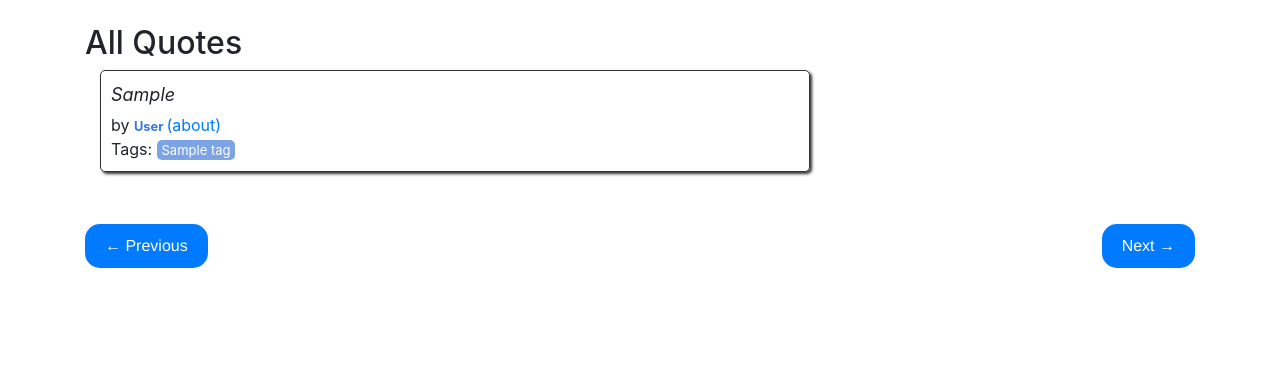
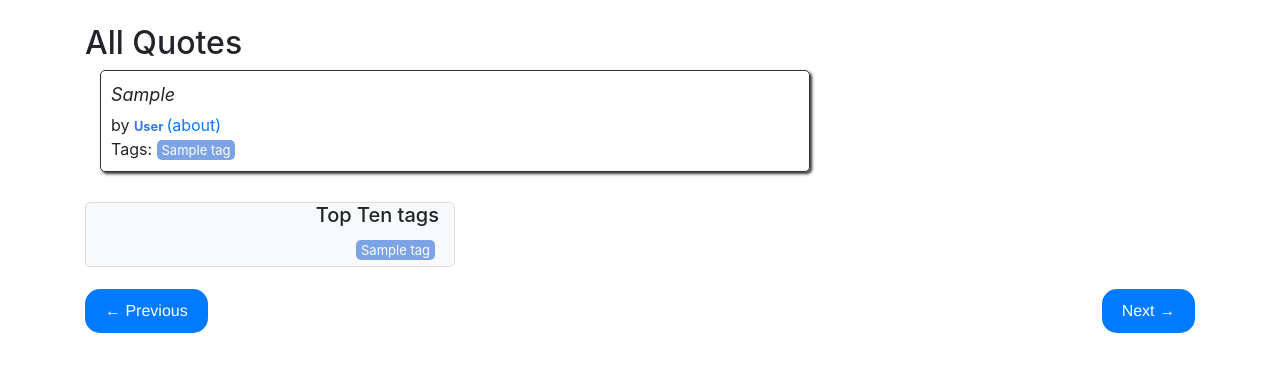
Before and after one commit to BogdanKozlov35/python_web_10_v2, a Django app: page / in a window 1280 px wide. Shown: the part 56-428 px from the top of the page. Run offline with Django 5.2, Linux system fonts and the light colour scheme; tables that the repository leaves empty hold one stand-in row (values such as "Sample post"); some libraries are stand-ins or nearby versions.

Commit message:
first commit

```diff
--- a/quotes_project/app_quotes/models.py
+++ b/quotes_project/app_quotes/models.py
@@ -14,14 +14,14 @@ class Authors(models.Model):
     slug = models.SlugField(unique=True, null=False)
 
 
-    def __str__(self):
-        return self.fullname
-
-
     def save(self, *args, **kwargs):
         if not self.slug:
             self.slug = slugify(self.fullname)
         super().save(*args, **kwargs)
+
+    def __str__(self):
+        return self.fullname
+
 
 
 class Tag(models.Model):
--- a/quotes_project/app_quotes/static/app_quotes/style.css
+++ b/quotes_project/app_quotes/static/app_quotes/style.css
@@ -17,6 +17,8 @@ body {
     margin-left: auto;
     padding-left: 15px;
     padding-right: 15px;
+
+    justify-content: space-between;
 }
 
 .row {
@@ -136,3 +138,55 @@ p {
 .copyright {
     text-align: center;
 }
+
+.tags-box {
+    text-align: right;
+    position: relative;
+    min-height: 1px;
+    padding-left: 15px;
+    padding-right: 15px;
+}
+
+.tags-box h2 {
+    margin-top: 0px;
+}
+
+.tag-item {
+    display: block;
+    margin: 4px;
+}
+
+
+
+
+/* style.css */
+
+.quotes-box {
+    flex: 0 0 65%;
+    padding-right: 15px;
+}
+
+.tags-box {
+    flex: 0 0 20%;
+    padding-left: 15px;
+    background-color: #f8f9fa;
+    border: 1px solid #ddd;
+    border-radius: 5px;
+}
+
+.tags-box h2 {
+    font-size: 20px;
+    margin-bottom: 10px;
+}
+
+.tag-item {
+    display: block;
+    margin-bottom: 5px;
+
+.tag-item a {
+    text-decoration: none;
+    color: #007bff;
+
+.tag-item a:hover {
+    text-decoration: underline;
+}
--- a/quotes_project/app_quotes/templates/app_quotes/author_detail.html
+++ b/quotes_project/app_quotes/templates/app_quotes/author_detail.html
@@ -6,7 +6,7 @@
 
 
 {% extends "app_users/base.html" %}
-{% block title %}{{ author.name }}{% endblock %}
+{% block title %}{{ author.fullname }}{% endblock %}
     {% csrf_token %}
     {{ form|crispy }}
 {% block content %}
--- a/quotes_project/app_quotes/templates/app_quotes/home.html
+++ b/quotes_project/app_quotes/templates/app_quotes/home.html
@@ -28,6 +28,15 @@
     </div>
 </div>
 
+    <div class="col-md-4 tags-box">
+        <h2>Top Ten tags</h2>
+        {% for tag in top_tags %}
+        <span class="tag-item">
+            <a class="tag" href="{% url 'app_quotes:quotes_by_tag' tag=tag.name %}">{{ tag.name }}</a>
+        </span>
+        {% endfor %}
+    </div>
+
 <nav>
     <ul class="pager">
         <li class="previous {% if not quotes.has_previous %}disabled{% endif %}">
--- a/quotes_project/app_quotes/urls.py
+++ b/quotes_project/app_quotes/urls.py
@@ -1,19 +1,8 @@
-from django.contrib import admin
-from django.urls import path, include
-
-from .views import AddTagView, AddAuthorView, AddQuoteView, HomeView, AuthorListView, AuthorDetailView
+from django.urls import path
+from .views import AddTagView, AddAuthorView, AddQuoteView, HomeView, AuthorListView, AuthorDetailView, QuotesByTagView
 
 app_name = 'app_quotes'
 
-# urlpatterns = [
-#
-#     path("add_tag/", AddTagView.as_view(), name='add_tag'),
-#     path('add_author/', AddAuthorView.as_view(), name='add_author'),
-#     path('add_quote/', AddQuoteView.as_view(), name='add_quote'),
-#     path('', HomeView.as_view(), name='home'),
-#     path('authors/', AuthorListView.as_view(), name='author_list'),
-#     path('author/<slug:slug>/', AuthorDetailView.as_view(), name='author_detail'),
-# ]
 
 urlpatterns = [
     path('', HomeView.as_view(), name='home'),
@@ -22,4 +11,5 @@ urlpatterns = [
     path('add_tag/', AddTagView.as_view(), name='add_tag'),
     path('add_author/', AddAuthorView.as_view(), name='add_author'),
     path('add_quote/', AddQuoteView.as_view(), name='add_quote'),
+    path('tag/<str:tag>/', QuotesByTagView.as_view(), name='quotes_by_tag'),
 ]
--- a/quotes_project/app_quotes/views.py
+++ b/quotes_project/app_quotes/views.py
@@ -1,4 +1,5 @@
 from django.contrib.auth.mixins import LoginRequiredMixin
+from django.db.models import Count
 from django.shortcuts import render, get_object_or_404
 from django.urls import reverse_lazy
 from django.views.generic import ListView, CreateView, DetailView
@@ -8,8 +9,6 @@ from django.core.paginator import Paginator, PageNotAnInteger, EmptyPage
 from .forms import TagForm, AuthorForm, QuoteForm
 from .models import Quote, Authors, Tag
 
-
-# Create your views here.
 
 class HomeView(ListView):
     model = Quote
@@ -31,6 +30,7 @@ class HomeView(ListView):
             quotes = paginator.page(paginator.num_pages)
 
         context['quotes'] = quotes
+        context['top_tags'] = Tag.objects.annotate(num_quotes=Count('quote')).order_by('-num_quotes')[:10]
         return context
 
 
@@ -86,3 +86,18 @@ class AddQuoteView(LoginRequiredMixin, CreateView):
 def quote_list(request):
     quotes = Quote.objects.all()
     return render(request, 'app_quotes/home.html', {'quotes': quotes})
+
+
+class QuotesByTagView(ListView):
+    model = Quote
+    template_name = 'app_quotes/quotes_by_tag.html'
+    context_object_name = 'quotes'
+
+    def get_queryset(self):
+        tag = get_object_or_404(Tag, name=self.kwargs['tag'])
+        return Quote.objects.filter(tags=tag)
+
+    def get_context_data(self, **kwargs):
+        context = super().get_context_data(**kwargs)
+        context['tag'] = self.kwargs['tag']
+        return context
--- a/quotes_project/quotes_project/settings.py
+++ b/quotes_project/quotes_project/settings.py
@@ -131,4 +131,4 @@ STATICFILES_DIRS = [
 
 DEFAULT_AUTO_FIELD = 'django.db.models.BigAutoField'
 
-LOGIN_REDIRECT_URL = 'home'
+LOGIN_REDIRECT_URL = 'app_quotes:home'
```
Also changed, not shown: quotes_project/app_quotes/templates/app_quotes/quotes_by_tag.html (added, +40 -0 lines).
